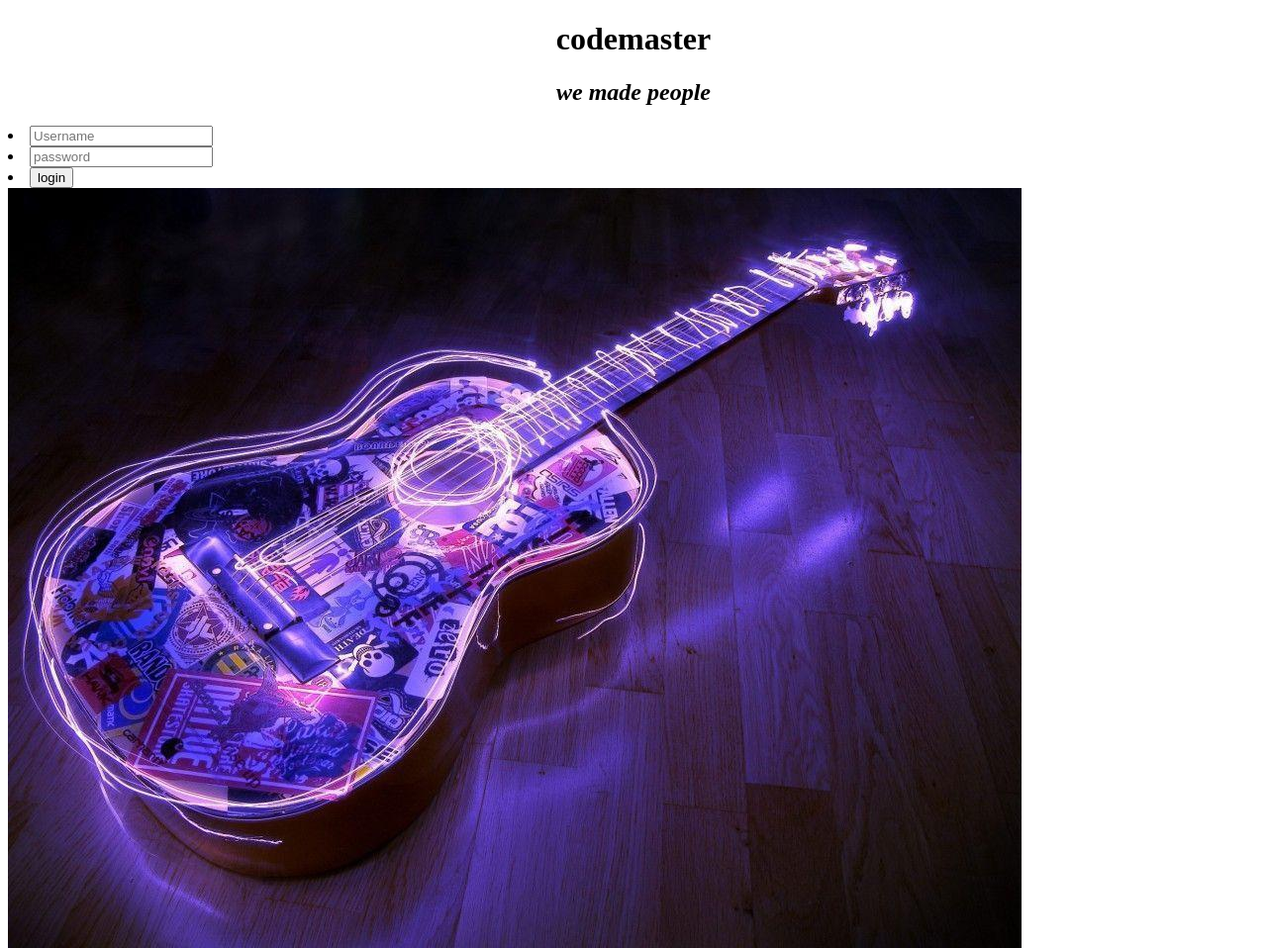
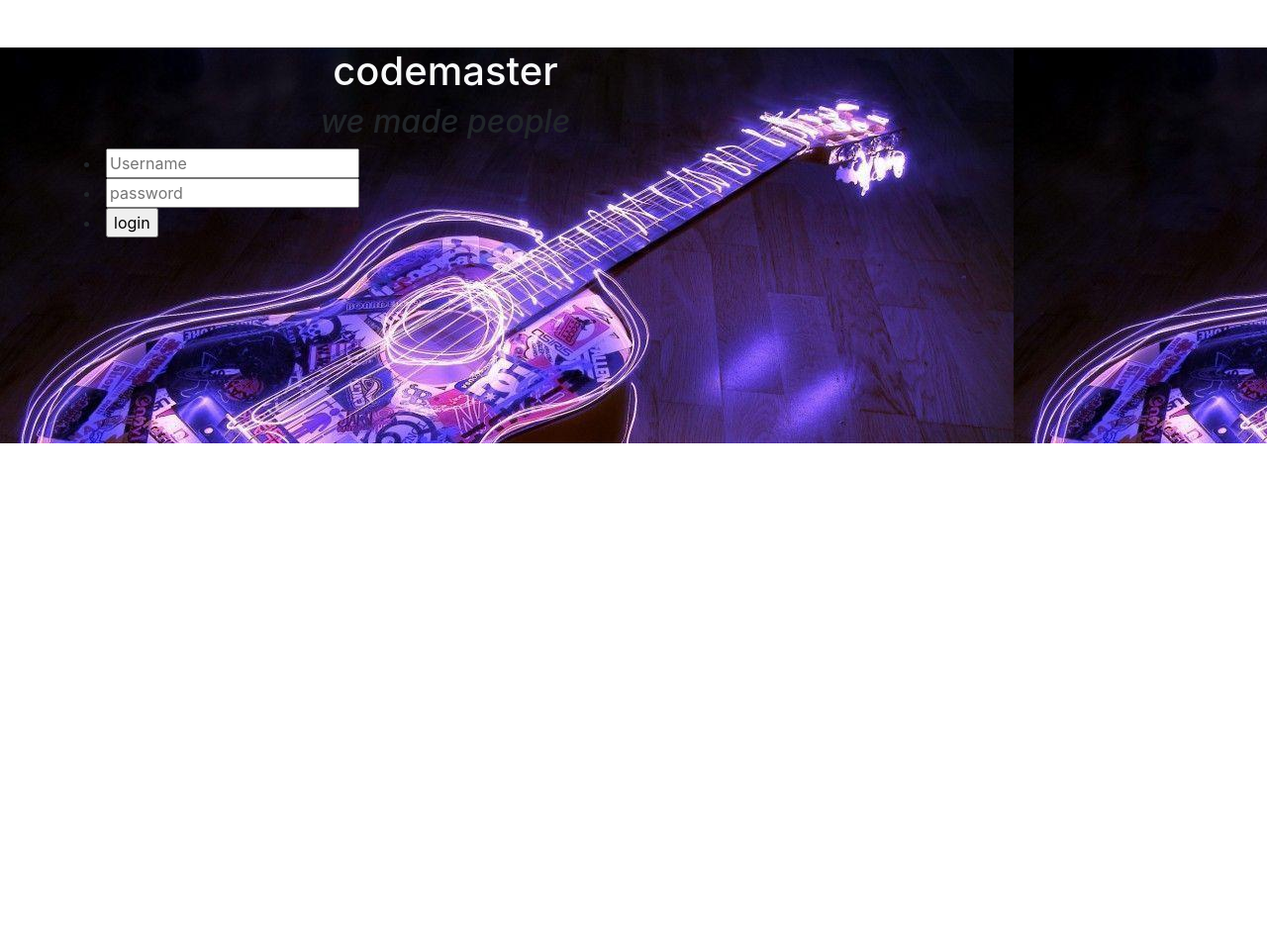
Before and after one commit to Thimira-kaluarachchi/demo1, a plain HTML site: page index.html in a window 1280 px wide. Shown: the whole page at 99% size. After the commit the page ends 800 px from the top, so only its background shows below. Drawn offline with nearby package versions, Linux system fonts and the light colour scheme.

Commit message:
many changes done :bootstrap added , sectioned

```diff
--- a/index.html
+++ b/index.html
@@ -1,21 +1,62 @@
 <!DOCTYPE html>
 <html lang="en">
+
 <head>
     <meta charset="UTF-8">
     <meta name="viewport" content="width=device-width, initial-scale=1.0">
     <meta http-equiv="X-UA-Compatible" content="ie=edge">
+
+
+    <link rel="stylesheet" href="https://stackpath.bootstrapcdn.com/bootstrap/4.2.1/css/bootstrap.min.css" integrity="sha384-GJzZqFGwb1QTTN6wy59ffF1BuGJpLSa9DkKMp0DgiMDm4iYMj70gZWKYbI706tWS"
+        crossorigin="anonymous">
+
+    <link rel="stylesheet" href="styles/style.css">
+    <link rel="stylesheet" href="https://use.fontawesome.com/releases/v5.6.3/css/all.css" integrity="sha384-UHRtZLI+pbxtHCWp1t77Bi1L4ZtiqrqD80Kn4Z8NTSRyMA2Fd33n5dQ8lWUE00s/"
+        crossorigin="anonymous">
+
     <title>Thimira kaluarachchi</title>
 </head>
+<!-- start body -->
+
 <body>
-    <h1><center>codemaster</center></h1>
-   <h2><i><center>we made people</center></i></h2>
-   <form>
-       <li><input type="Text" placeholder="Username"></li>
-       <li><input type="password"placeholder="password"></li>
-      <li> <input type="button" value="login" placeholder="Login"></li>
 
-   </form>
-   <img src="home9.jpg" alt="" >
 
+    <header id="home">
+        <div class="dark-overlay mt-5">
+            <div class="home-inside  container">
+                <div class="row">
+                    <div class="col-lg-8 d-block">
+                        <h1 class="text-light">
+                            <center>codemaster</center>
+                        </h1>
+                        <h2>
+                            <i>
+                                <center>we made people</center>
+                            </i>
+                        </h2>
+                    </div>
+                    <div class="col-lg-8 d-block">
+                            <form>
+                                    <li><input type="Text" placeholder="Username"></li>
+                                    <li><input type="password" placeholder="password"></li>
+                                    <li> <input type="button" value="login" placeholder="Login"></li>
+                                </form>
+                    </div>
+                </div>
+            </div>
+        </div>
+    </header>
+
+
+    <!-- Scripts -->
+
+    <script src="https://code.jquery.com/jquery-3.3.1.min.js" integrity="sha256-FgpCb/KJQlLNfOu91ta32o/NMZxltwRo8QtmkMRdAu8="
+        crossorigin="anonymous"></script>
+    <script src="https://cdnjs.cloudflare.com/ajax/libs/popper.js/1.14.6/umd/popper.min.js" integrity="sha384-wHAiFfRlMFy6i5SRaxvfOCifBUQy1xHdJ/yoi7FRNXMRBu5WHdZYu1hA6ZOblgut"
+        crossorigin="anonymous"></script>
+    <script src="https://stackpath.bootstrapcdn.com/bootstrap/4.2.1/js/bootstrap.min.js" integrity="sha384-B0UglyR+jN6CkvvICOB2joaf5I4l3gm9GU6Hc1og6Ls7i6U/mkkaduKaBhlAXv9k"
+        crossorigin="anonymous"></script>
 </body>
+<!-- end body -->
+
 </html>
--- /dev/null
+++ b/styles/style.css
@@ -0,0 +1,4 @@
+#home{
+    background-image: url('../images/home9.jpg');
+    height: 50vh;
+}
```
Also changed, not shown: images/home10.jpg (renamed from home10.jpg), images/home11.jpg (renamed from home11.jpg), images/home9.jpg (renamed from home9.jpg).
